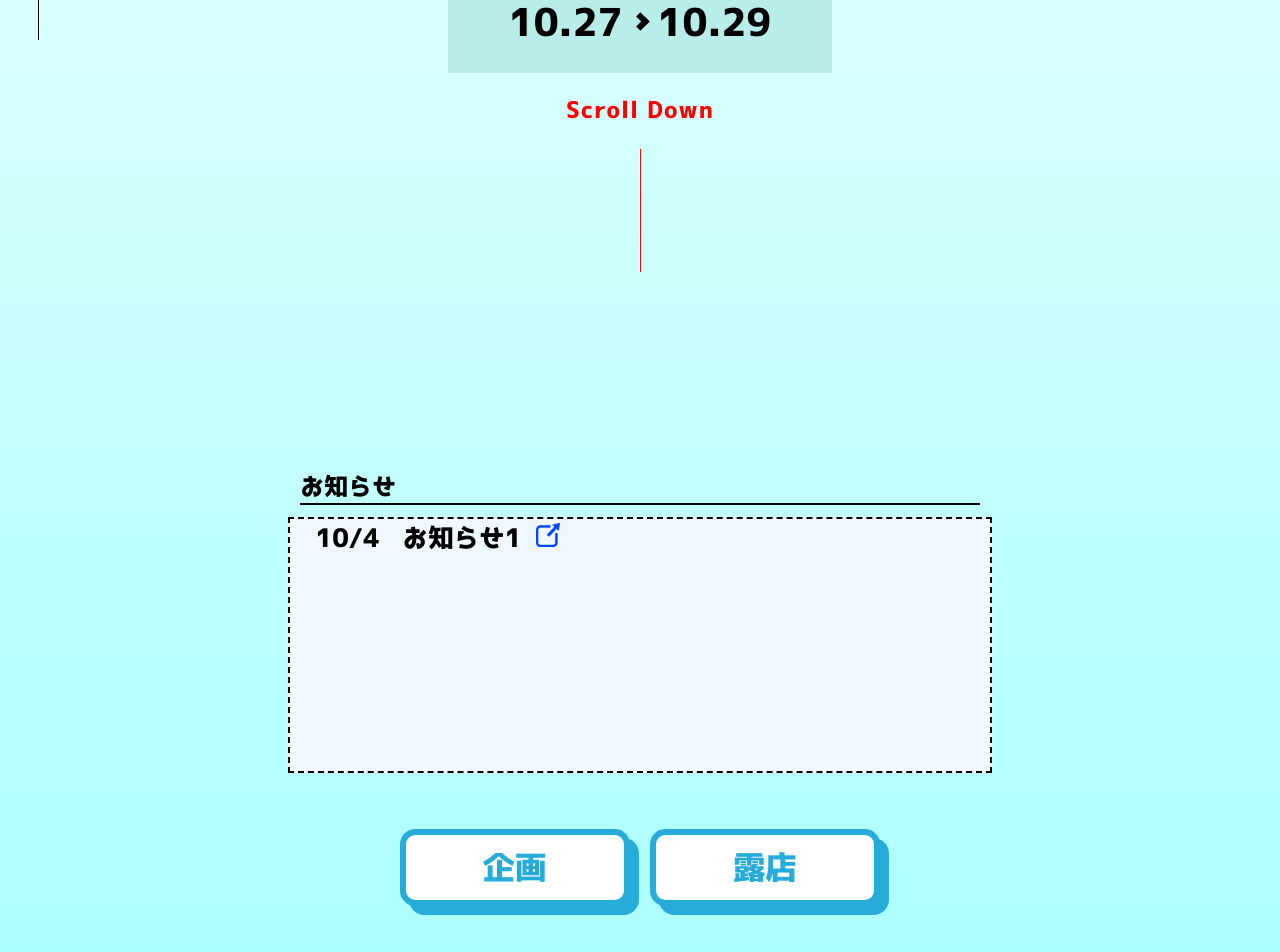
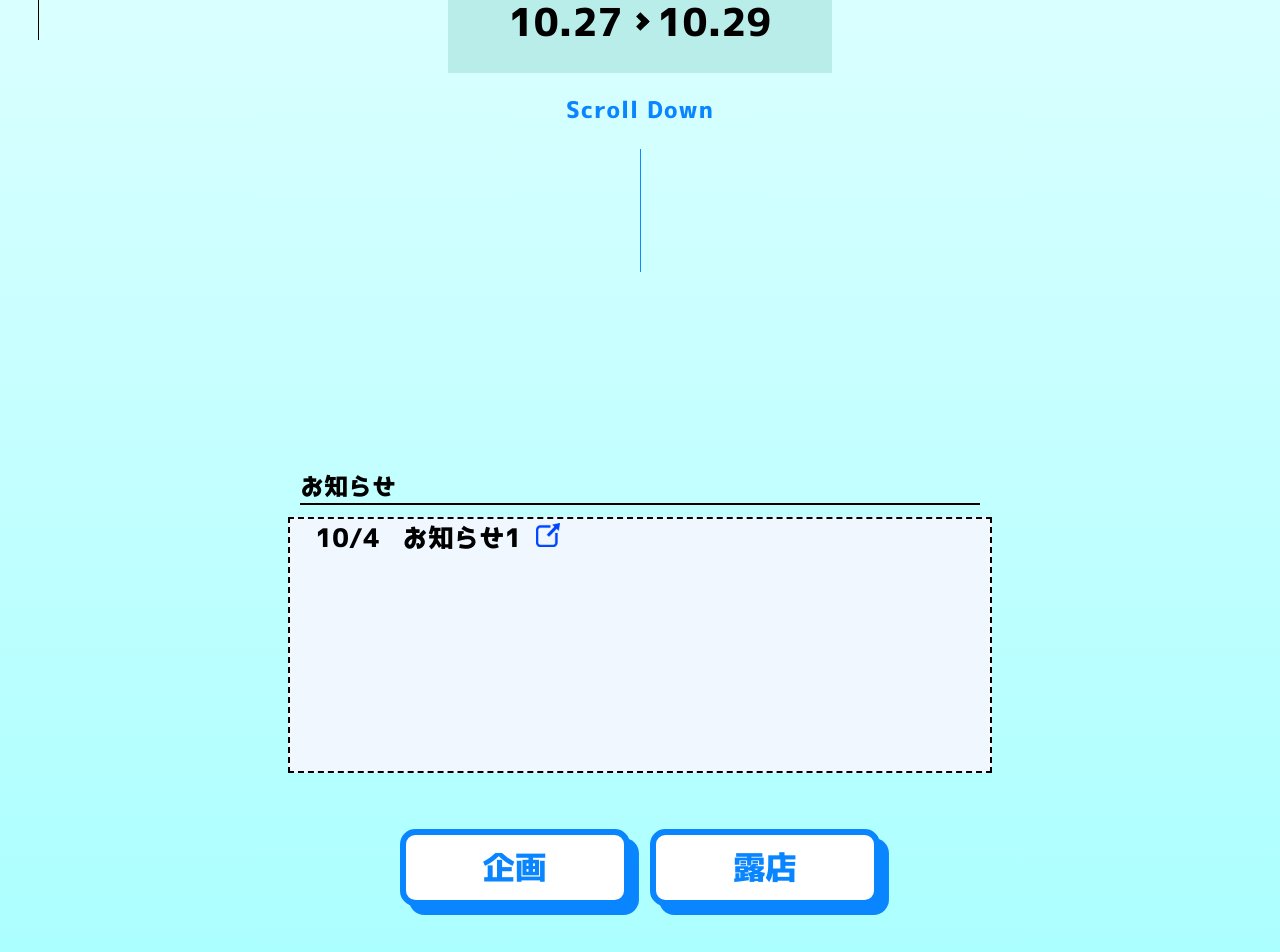
Before and after one commit to nitfc-festival-system-team/2023hp, a Next.js app: page / in a window 1280 px wide. Shown: the part 760-1712 px from the top of the page. Built offline with nearby package versions, Linux system fonts and the light colour scheme; a web font is replaced by a local one.

Commit message:
style: グローバルcssで色を定義

```diff
--- a/src/components/EventOverlay.tsx
+++ b/src/components/EventOverlay.tsx
@@ -41,6 +41,7 @@ const Header = styled.header`
 
 const SubTitle = styled.h3`
   margin: 0;
+  color: var(--secondary-color);
 `;
 
 const Title = styled.h2`
--- a/src/components/Notice.tsx
+++ b/src/components/Notice.tsx
@@ -8,8 +8,6 @@ const Title = styled.h1`
   font-size: 1em;
   padding: 0 em;
   margin: 0.5em 0.5em;
-  //color属性は値が渡されれば値に応じて設定
-  color: ${(props) => (props.color ? props.color : "black")};
   border-bottom: 2px solid #000;
   font-size: 1.5em;
 `;
--- a/src/components/PageTransitionButton.tsx
+++ b/src/components/PageTransitionButton.tsx
@@ -37,15 +37,17 @@ const PcPageTransitionButton = ({
           padding: "0.5vw 5vw",
           fontWeight: "bold",
           borderRadius: "1.2vw",
-          color: "#27acd9",
-          border: "0.5vw solid #27acd9",
+          color: "var(--secondary-color)",
+          border: "0.5vw solid var(--secondary-color)",
           fontSize: "2.5vw",
         }}
         initial={{
-          boxShadow: "0.7vw 0.7vw #27acd9",
+          boxShadow: "0.7vw 0.7vw var(--secondary-color)",
         }}
         animate={{
-          boxShadow: isClicked ? "0vw 0vw #27acd9" : "0.7vw 0.7vw #27acd9",
+          boxShadow: isClicked
+            ? "0vw 0vw var(--secondary-color)"
+            : "0.7vw 0.7vw var(--secondary-color)",
         }}
       >
         {buttonText}
--- a/src/components/scrollStyle.tsx
+++ b/src/components/scrollStyle.tsx
@@ -29,7 +29,7 @@ const PcScrollDownContainer = () => {
       position: relative;
       left: 0px;
       top: -30px;
-      color: #f00;
+      color: var(--secondary-color);
       font-size: 1.2vw;
       letter-spacing: 0.05em;
     }
@@ -41,7 +41,7 @@ const PcScrollDownContainer = () => {
       top: 20%;
       width: 1px;
       height: 30px;
-      background: #f00;
+      background: var(--secondary-color);
       animation: ${pathMoveAnimation} 1.4s ease-in-out infinite;
       opacity: 0;
     }
--- a/src/styles/globals.css
+++ b/src/styles/globals.css
@@ -5,6 +5,10 @@
 
 
 :root {
+  /*全体で使う色を定義*/
+  --primary-color: #16abff;
+  --secondary-color: #0885ff;
+
   --max-width: 1100px;
   --border-radius: 12px;
 
```
